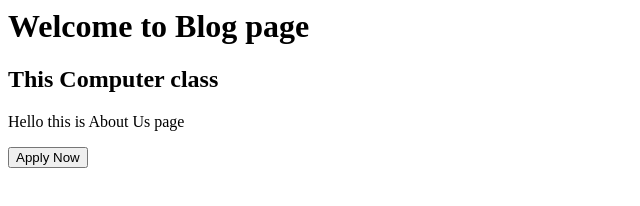
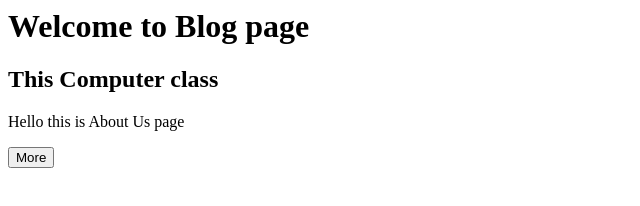
Before and after one commit to dhimancbnits/march-22, a plain HTML site: page blog.html in a window 1280 px wide. Shown: the full height of the page, 0-640 px from the left. Drawn offline with Linux system fonts and the light colour scheme.

Commit message:
2nd Added

```diff
--- a/blog.html
+++ b/blog.html
@@ -8,6 +8,6 @@
 		<h1>Welcome to Blog page</h1>
 		<h2>This Computer class</h2>
 		<p>Hello this is About Us page</p>
-		<button>Apply Now</button>
+		<button>More</button>
 	</body>
 </html>
```
